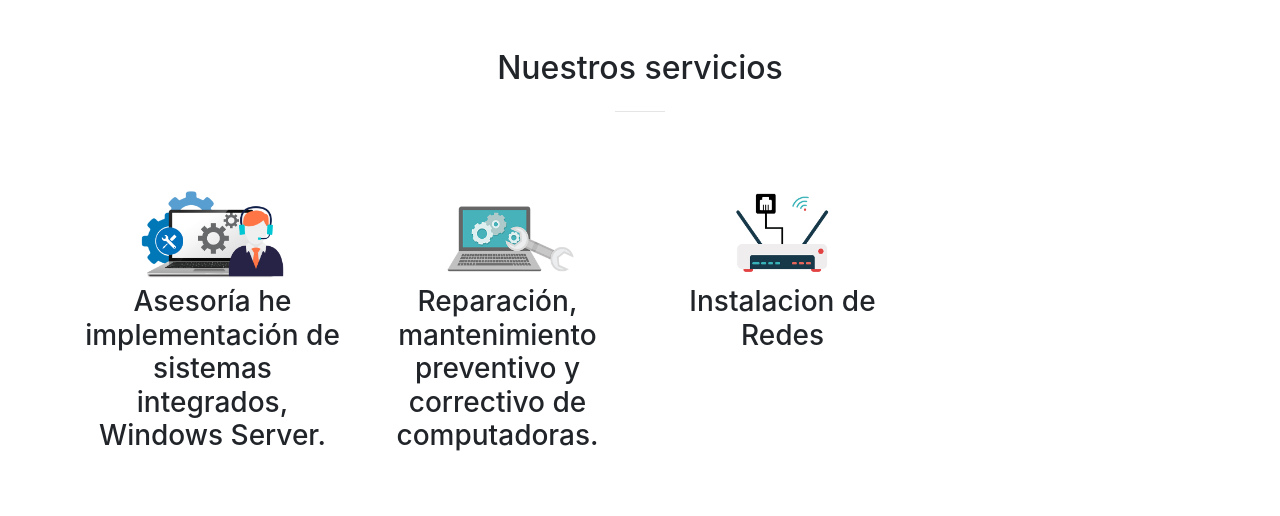
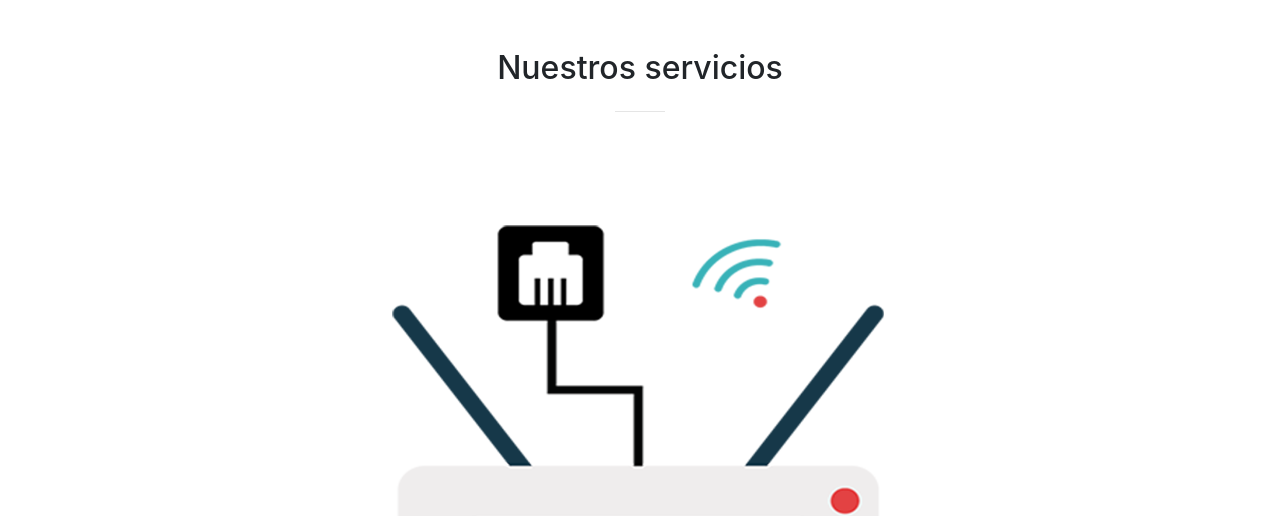
Before and after one commit to Tecnic-MRS/Web, a website with bundled scripts: page index.html in a window 1280 px wide. Shown: the part 1660-2176 px from the top of the page. Built offline with nearby package versions, Linux system fonts and the light colour scheme.

Commit message:
Update #2

```diff
--- a/css/animation.css
+++ b/css/animation.css
@@ -29,3 +29,14 @@
 
 	position: center;
 }
+
+.w3-animate-fading{animation:fading 10s infinite}@keyframes fading{0%{opacity:0}50%{opacity:1}100%{opacity:0}}
+.w3-animate-opacity{animation:opac 0.8s}@keyframes opac{from{opacity:0} to{opacity:1}}
+.w3-animate-top{position:relative;animation:animatetop 0.4s}@keyframes animatetop{from{top:-300px;opacity:0} to{top:0;opacity:1}}
+.w3-animate-left{position:relative;animation:animateleft 0.4s}@keyframes animateleft{from{left:-300px;opacity:0} to{left:0;opacity:1}}
+.w3-animate-right{position:relative;animation:animateright 0.4s}@keyframes animateright{from{right:-300px;opacity:0} to{right:0;opacity:1}}
+.w3-animate-bottom{position:relative;animation:animatebottom 0.4s}@keyframes animatebottom{from{bottom:-300px;opacity:0} to{bottom:0;opacity:1}}
+.w3-animate-zoom {animation:animatezoom 0.6s}@keyframes animatezoom{from{transform:scale(0)} to{transform:scale(1)}}
+.w3-animate-input{transition:width 0.4s ease-in-out}.w3-animate-input:focus{width:100%!important}
+.w3-opacity,.w3-hover-opacity:hover{opacity:0.60}.w3-opacity-off,.w3-hover-opacity-off:hover{opacity:1}
+.mySlides {display:none;}
--- a/index.html
+++ b/index.html
@@ -97,31 +97,29 @@
         </div>
       </div>
       <div class="container">
-       <div class="service-icons">
-        <div class="row">
-          <div class="col-lg-3 col-md-6 text-center">
-            <div class="service-box mt-5 mx-auto">
-              <img src="img/icons/soporte.png" width="60%" height="60%">
-              <h3 class="mb-3" align="center">Asesoría he implementación de sistemas integrados, Windows Server.</h3>
-              <!-- <p class="text-muted mb-0">descripcion.</p>-->
-            </div>
+        <div class="w3-content w3-section" style="max-width:100%">
+          <div class="mySlides w3-animate-top">
+            <img src="img/icons/slideshow/mrslogo.png" style="width:100%" style="height: 100%">
           </div>
-          <div class="col-lg-3 col-md-6 text-center">
-            <div class="service-box mt-5 mx-auto">
-              <img src="img/icons/mantenimiento.png" width="60%" height="60%">
-              <h3 class="mb-3" align="center">Reparación, mantenimiento preventivo y correctivo de computadoras.</h3>
-              <!-- <p class="text-muted mb-0">descripcion.</p>-->
-            </div>
+          <div class="mySlides w3-animate-top">
+            <img src="img/icons/slideshow/soporte1.png" style="width:100%" style="height: 100%">
           </div>
-          <div class="col-lg-3 col-md-6 text-center">
-            <div class="service-box mt-5 mx-auto">
-              <img src="img/icons/redes.png" width="60%" height="60%">
-              <h3 class="mb-3">Instalacion de Redes</h3>
-              <!-- <p class="text-muted mb-0">descripcion.</p>-->
-            </div>
+          <div class="mySlides w3-animate-top">
+            <img src="img/icons/slideshow/red.png" style="width:100%" style="height: 100%">
+          </div>
+          <div class="mySlides w3-animate-top">
+            <img src="img/icons/slideshow/manten2.png" style="width:100%" style="height: 100%">
+          </div>
+          <div class="mySlides w3-animate-top">
+            <img src="img/icons/slideshow/equipo.png" style="width:100%" style="height: 100%">
+          </div>
+          <div class="mySlides w3-animate-top">
+            <img src="img/icons/slideshow/based.png" style="width:100%" style="height: 100%">
+          </div>
+          <div class="mySlides w3-animate-top">
+            <img src="img/icons/slideshow/ServiceEnd.png" style="width: 100%" style="height: 100%">
           </div>
         </div>
-       </div>
       </div>
     </section>
 
@@ -270,8 +268,8 @@
     </section>
     <section class="bg-dark text-white">
       <div class="container text-center">
-        <h2 class="mb-4">Documentacion</h2>
-        <a class="btn btn-light btn-xl sr-button" href="http://startbootstrap.com/template-overviews/creative/">Download</a>
+        <h2 class="mb-4">Documentación</h2>
+        <a class="btn btn-light btn-xl sr-button" href="#">Download</a>
       </div>
     </section>
 
@@ -286,6 +284,7 @@
 
     <!-- Custom scripts for this template -->
     <script src="js/creative.min.js"></script>
+    <script src="js/slideshow.js"></script>
   </body>
 
 </html>
--- /dev/null
+++ b/js/slideshow.js
@@ -0,0 +1,14 @@
+var myIndex = 0;
+carousel();
+
+function carousel() {
+    var i;
+    var x = document.getElementsByClassName("mySlides");
+    for (i = 0; i < x.length; i++) {
+       x[i].style.display = "none";
+    }
+    myIndex++;
+    if (myIndex > x.length) {myIndex = 1}
+    x[myIndex-1].style.display = "block";
+    setTimeout(carousel, 3000);
+}
```
Also changed, not shown: img/header.jpg, img/icons/intentoLogo3.png (deleted), img/icons/mantenimiento.png (deleted), img/icons/redes.png (deleted), img/icons/slideshow/ServiceEnd.png (added), img/icons/slideshow/based.png (added), img/icons/slideshow/equipo.png (added), img/icons/slideshow/manten2.png (added), img/icons/slideshow/mrslogo.png (added), img/icons/slideshow/red.png (added), img/icons/slideshow/soporte1.png (added), img/icons/soporte.png (deleted).
